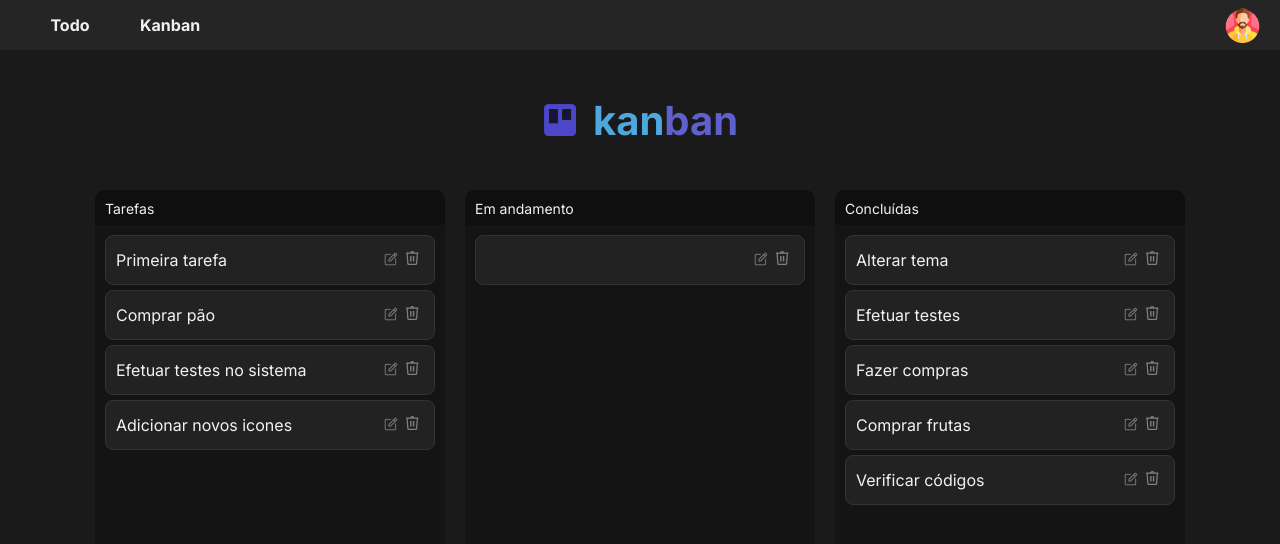
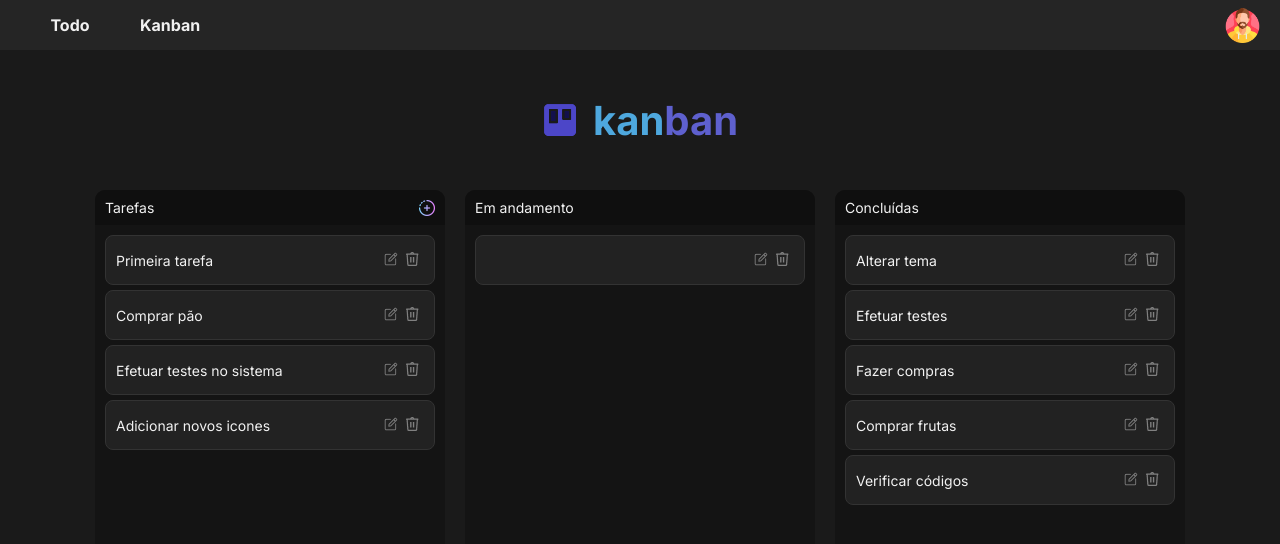
Before and after one commit to rafaelmjardim/todo-list, an Angular app: page /kanban in a window 1280 px wide. Shown: the top 544 px of the page. Built offline with nearby package versions, Linux system fonts and the light colour scheme.

Commit message:
update header kanban

```diff
--- a/src/app/modules/kanban/kanban.component.html
+++ b/src/app/modules/kanban/kanban.component.html
@@ -8,7 +8,10 @@
     </div>
     <div class="kanban_group" cdkDropListGroup>
         <div class="kanban_group_column">
-            <div class="kanban_group_column_header">Tarefas</div>
+            <div class="kanban_group_column_header">
+                Tarefas
+                <img src="./assets/icons/plus.png" alt="Icon add tarefa">
+            </div>
             <div class="kanban_group_column_body">
                 <ul class="kanban_group_column_body_list" cdkDropList [cdkDropListData]="todo" (cdkDropListDropped)="drop($event)">
                     <li class="kanban_group_column_body_list_item" *ngFor="let item of todo" cdkDrag>
--- a/src/app/modules/kanban/kanban.component.scss
+++ b/src/app/modules/kanban/kanban.component.scss
@@ -10,11 +10,25 @@
             background-color: rgb(20, 20, 20);
 
             &_header {
+                display: flex;
+                justify-content: space-between;
+                align-items: center;
                 font-size: 1.4rem;
                 padding: 1rem;
                 height: 3.5rem;
                 background-color: rgb(15, 15, 15);
                 border-radius: 1rem 1rem 0 0;
+
+                img {
+                    width: auto;
+                    height: 1.6rem;
+                    transition: .3s;
+                    cursor: pointer;
+
+                    &:hover {
+                        scale: 1.2;
+                    }
+                }
             }
 
             &_body {
@@ -31,6 +45,7 @@
                         align-items: center;
                         min-height: 5rem;
                         padding: 1rem;
+                        font-size: 1.4rem;
                         border: .1rem solid #333;
                         border-radius: .8rem;
                         background-color: #222;
```
Also changed, not shown: src/assets/icons/plus.png (added).
